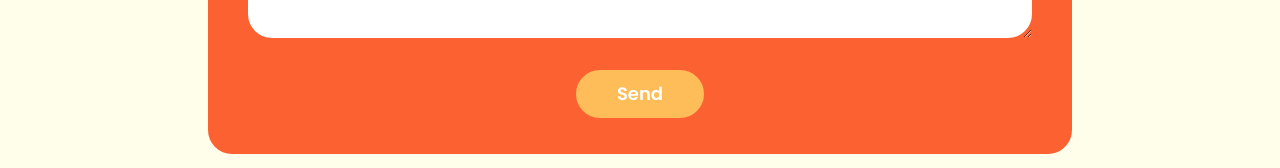
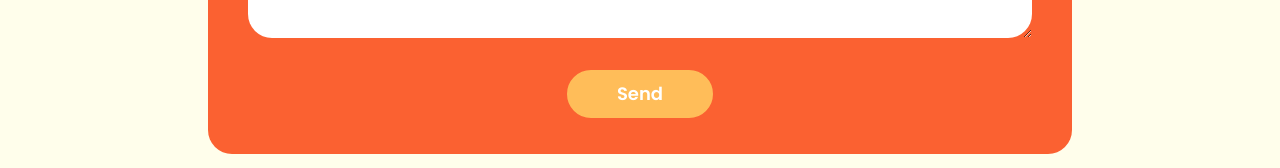
Before and after one commit to ella-jones/portfolio-new, a React (Create React App) app: page / in a window 1280 px wide. Shown: the part 2369-2537 px from the top of the page. Built offline with nearby package versions, Linux system fonts and the light colour scheme; a web font is replaced by a local one.

Commit message:
fix: button size on home page contact form

```diff
--- a/src/components/ContactForm.jsx
+++ b/src/components/ContactForm.jsx
@@ -60,7 +60,7 @@ const ContactForm = () => {
 
             <button
                 type="submit"
-                className="border-2 border-apricot bg-apricot rounded-3xl px-5 py-2 mt-8 mb-2 w-32 text-white font-semibold text-base md:text-lg"
+                className="border-2 border-apricot bg-apricot rounded-3xl px-12 py-2 mt-8 mb-2 text-white font-semibold text-base md:text-lg"
             >
                 Send
             </button>
```
